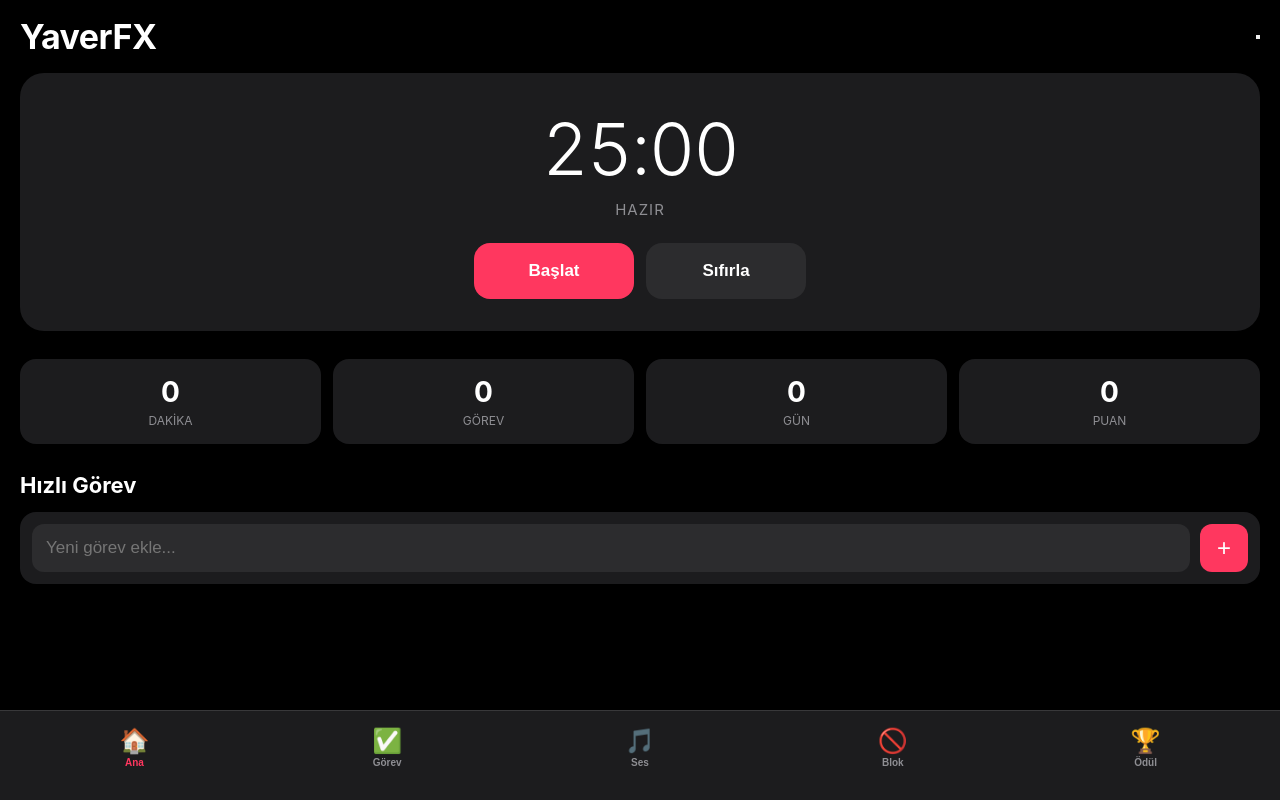
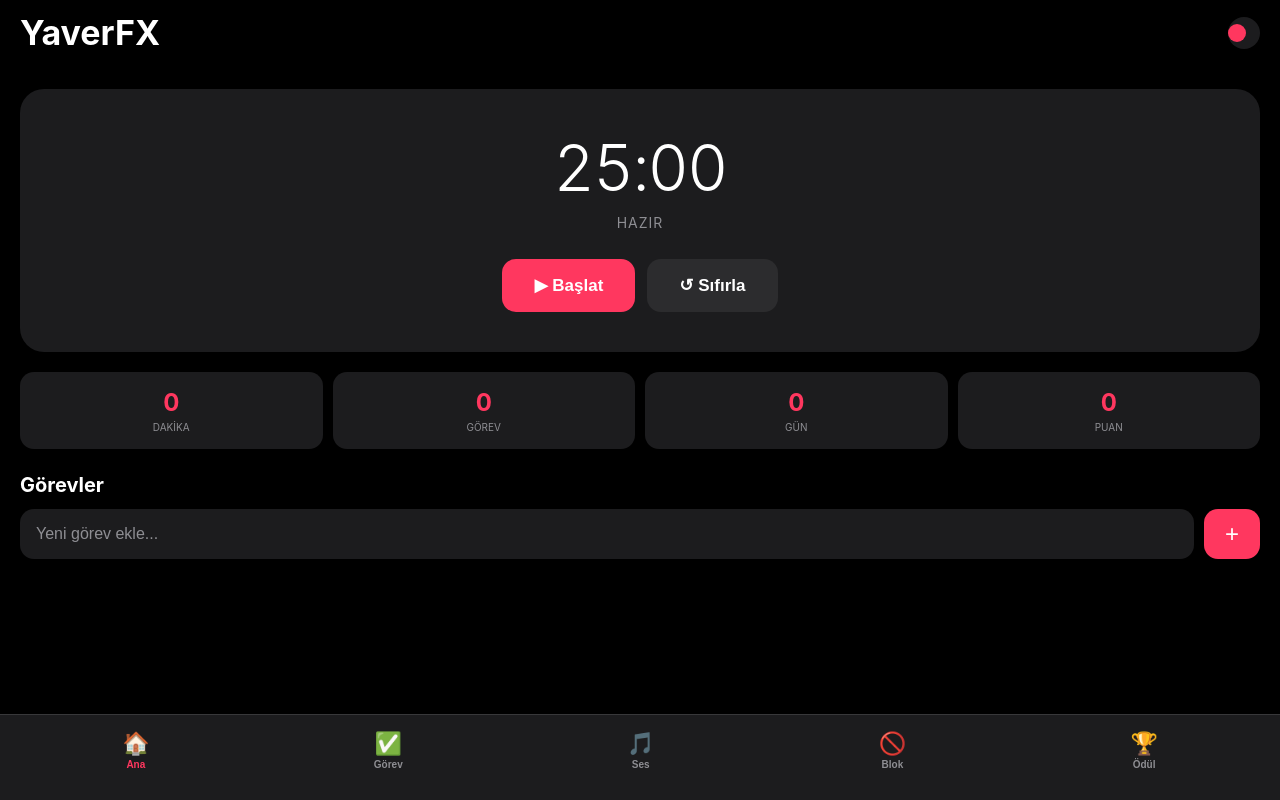
Before and after one commit to Erxpria1/YaverFX, a Next.js app: page / in a window 1280 px wide. Built offline with nearby package versions, Linux system fonts and the light colour scheme.

Commit message:
v4.1: Temiz layout - çakışma yok, düzgün spacing

```diff
--- a/app/globals.css
+++ b/app/globals.css
@@ -1,118 +1,118 @@
-/* YaverFX v4.0 - Apple Native Style */
+/* YaverFX v4.1 - Clean Fixed Layout */
 
 :root {
   --bg: #000000;
   --surface: #1c1c1e;
   --surface-2: #2c2c2e;
   --accent: #ff375f;
+  --accent-light: #ff6b8a;
   --text: #ffffff;
   --text-2: #8e8e93;
   --border: #38383a;
   --success: #30d158;
-  --card: #1c1c1e;
-  --card-radius: 20px;
 }
-
-[data-theme="cyber"] { --accent: #64d2ff; }
-[data-theme="hacker"] { --accent: #30d158; }
-[data-theme="game"] { --accent: #ff9f0a; }
-[data-theme="minimal"] { --accent: #0a84ff; }
 
 * { box-sizing: border-box; margin: 0; padding: 0; -webkit-tap-highlight-color: transparent; }
 html, body { height: 100%; overflow: hidden; background: var(--bg); color: var(--text); font-family: -apple-system, SF Pro Display, system-ui, sans-serif; }
 
+/* App Container */
 .app { height: 100dvh; height: -webkit-fill-available; display: flex; flex-direction: column; background: var(--bg); overflow: hidden; }
 
 /* Header */
-.header { padding: max(16px, env(safe-area-inset-top)) 20px 16px; display: flex; justify-content: space-between; align-items: center; }
-.header-title { font-size: 34px; font-weight: 700; letter-spacing: -0.5px; }
-.header-right { display: flex; gap: 8px; }
+.header { padding: max(12px, env(safe-area-inset-top)) 20px 16px; display: flex; justify-content: space-between; align-items: center; flex-shrink: 0; }
+.header h1 { font-size: 34px; font-weight: 700; }
+.header-right { display: flex; gap: 10px; }
 .icon-btn { width: 36px; height: 36px; border-radius: 10px; border: none; background: var(--surface); color: var(--text); font-size: 16px; cursor: pointer; }
 
-/* Main */
-.main { flex: 1; overflow-y: auto; padding: 0 20px 120px; -webkit-overflow-scrolling: touch; }
+/* Main Content */
+.main { flex: 1; overflow-y: auto; padding: 20px; padding-bottom: 100px; -webkit-overflow-scrolling: touch; }
 .main::-webkit-scrollbar { display: none; }
 
+/* Timer Card */
+.timer-card { background: var(--surface); border-radius: 24px; padding: 40px 24px; text-align: center; margin-bottom: 20px; }
+.timer-display { font-size: 64px; font-weight: 300; letter-spacing: -2px; font-variant-numeric: tabular-nums; }
+.timer-status { font-size: 14px; color: var(--text-2); text-transform: uppercase; letter-spacing: 1px; margin-top: 8px; }
+.timer-actions { display: flex; gap: 12px; justify-content: center; margin-top: 28px; }
+.timer-btn { padding: 16px 32px; border-radius: 14px; border: none; font-size: 17px; font-weight: 600; cursor: pointer; }
+.timer-btn.start { background: var(--accent); color: #fff; }
+.timer-btn.reset { background: var(--surface-2); color: var(--text); }
+
+/* Stats */
+.stats-grid { display: grid; grid-template-columns: repeat(4, 1fr); gap: 10px; margin-bottom: 24px; }
+.stat-box { background: var(--surface); border-radius: 14px; padding: 16px 8px; text-align: center; }
+.stat-num { font-size: 24px; font-weight: 700; color: var(--accent); }
+.stat-lbl { font-size: 10px; color: var(--text-2); text-transform: uppercase; margin-top: 4px; }
+
 /* Section */
-.section { margin-bottom: 28px; }
-.section-header { display: flex; justify-content: space-between; align-items: center; margin-bottom: 14px; }
-.section-title { font-size: 22px; font-weight: 700; }
-.section-more { font-size: 15px; color: var(--accent); }
+.sect { margin-bottom: 20px; }
+.sect-head { display: flex; justify-content: space-between; align-items: center; margin-bottom: 12px; }
+.sect-title { font-size: 20px; font-weight: 700; }
 
-/* Timer Hero */
-.timer-hero { background: var(--surface); border-radius: 24px; padding: 32px 24px; margin-bottom: 24px; text-align: center; }
-.timer-time { font-size: 72px; font-weight: 300; letter-spacing: -2px; font-variant-numeric: tabular-nums; }
-.timer-label { font-size: 15px; color: var(--text-2); text-transform: uppercase; letter-spacing: 1px; margin-top: 8px; }
-.timer-btns { display: flex; gap: 12px; margin-top: 24px; justify-content: center; }
-.timer-btn { flex: 1; max-width: 160px; padding: 18px; border-radius: 16px; border: none; font-size: 17px; font-weight: 600; cursor: pointer; }
-.timer-btn.primary { background: var(--accent); color: #fff; }
-.timer-btn.secondary { background: var(--surface-2); color: var(--text); }
-
-/* Stats Row */
-.stats-row { display: flex; gap: 12px; margin-bottom: 24px; }
-.stat-card { flex: 1; background: var(--surface); border-radius: 16px; padding: 16px; text-align: center; }
-.stat-value { font-size: 28px; font-weight: 700; }
-.stat-label { font-size: 12px; color: var(--text-2); text-transform: uppercase; margin-top: 4px; }
+/* Task Input */
+.task-add-box { display: flex; gap: 10px; margin-bottom: 12px; }
+.task-add-input { flex: 1; padding: 16px; background: var(--surface); border: none; border-radius: 14px; color: var(--text); font-size: 16px; }
+.task-add-input::placeholder { color: var(--text-2); }
+.task-add-btn { width: 56px; background: var(--accent); border: none; border-radius: 14px; color: #fff; font-size: 24px; cursor: pointer; }
 
 /* Task List */
-.task-card { background: var(--surface); border-radius: 16px; padding: 4px; margin-bottom: 12px; }
-.task-item { display: flex; align-items: center; gap: 14px; padding: 14px; }
-.task-check { width: 24px; height: 24px; border-radius: 8px; border: 2px solid var(--border); background: transparent; }
-.task-check.checked { background: var(--accent); border-color: var(--accent); }
-.task-text { flex: 1; font-size: 17px; }
-.task-text.done { color: var(--text-2); text-decoration: line-through; }
-.task-input-row { display: flex; gap: 10px; padding: 8px; }
-.task-input { flex: 1; padding: 14px; background: var(--surface-2); border: none; border-radius: 12px; color: var(--text); font-size: 17px; }
-.task-add { width: 48px; background: var(--accent); border: none; border-radius: 12px; color: #fff; font-size: 24px; }
+.task-items { display: flex; flex-direction: column; gap: 8px; }
+.task-row { display: flex; align-items: center; gap: 12px; padding: 14px; background: var(--surface); border-radius: 12px; }
+.task-check { width: 22px; height: 22px; border-radius: 6px; border: 2px solid var(--border); background: transparent; }
+.task-check.on { background: var(--accent); border-color: var(--accent); }
+.task-name { flex: 1; font-size: 16px; }
+.task-name.done { text-decoration: line-through; color: var(--text-2); }
 
-/* Sound Card */
-.sound-card { background: var(--surface); border-radius: 16px; padding: 16px; margin-bottom: 12px; display: flex; align-items: center; gap: 16px; }
-.sound-icon { width: 44px; height: 44px; border-radius: 12px; background: var(--surface-2); display: flex; align-items: center; justify-content: center; font-size: 20px; }
-.sound-icon.active { background: var(--accent); }
-.sound-info { flex: 1; }
-.sound-name { font-size: 17px; font-weight: 600; margin-bottom: 8px; }
-.sound-bar { height: 6px; background: var(--surface-2); border-radius: 3px; overflow: hidden; }
-.sound-fill { height: 100%; background: var(--accent); width: 50%; }
+/* Sound Item */
+.sound-row { display: flex; align-items: center; gap: 14px; padding: 16px; background: var(--surface); border-radius: 14px; margin-bottom: 10px; }
+.sound-toggle { width: 44px; height: 44px; border-radius: 12px; border: none; background: var(--surface-2); font-size: 18px; cursor: pointer; }
+.sound-toggle.on { background: var(--accent); color: #fff; }
+.sound-details { flex: 1; }
+.sound-title { font-size: 16px; font-weight: 600; margin-bottom: 8px; }
+.sound-vol { width: 100%; height: 6px; background: var(--surface-2); border-radius: 3px; }
+.sound-vol-fill { height: 100%; background: var(--accent); width: 50%; border-radius: 3px; }
 
 /* Blocker */
-.blocker-card { background: var(--surface); border-radius: 16px; padding: 16px; margin-bottom: 12px; }
-.blocker-header { display: flex; justify-content: space-between; align-items: center; margin-bottom: 12px; }
+.blocker-on { display: flex; justify-content: space-between; align-items: center; padding: 16px; background: var(--surface); border-radius: 14px; margin-bottom: 14px; }
 .blocker-title { font-size: 17px; font-weight: 600; }
-.blocker-toggle { padding: 8px 16px; border-radius: 20px; background: var(--surface-2); color: var(--text); border: none; font-size: 14px; font-weight: 600; }
-.blocker-toggle.on { background: var(--accent); color: #fff; }
-.blocker-input { display: flex; gap: 8px; }
-.blocker-input input { flex: 1; padding: 14px; background: var(--surface-2); border: none; border-radius: 12px; color: var(--text); font-size: 15px; }
-.blocker-input button { width: 44px; background: var(--accent); border: none; border-radius: 12px; color: #fff; font-size: 20px; }
+.blocker-switch { padding: 8px 16px; border-radius: 20px; border: none; background: var(--surface-2); color: var(--text); font-size: 14px; font-weight: 600; cursor: pointer; }
+.blocker-switch.on { background: var(--accent); color: #fff; }
+.blocker-input { display: flex; gap: 10px; }
+.blocker-field { flex: 1; padding: 14px; background: var(--surface); border: none; border-radius: 12px; color: var(--text); font-size: 15px; }
+.blocker-add { width: 48px; background: var(--accent); border: none; border-radius: 12px; color: #fff; font-size: 20px; cursor: pointer; }
 
 /* Rewards */
-.reward-card { background: var(--surface); border-radius: 20px; padding: 24px; margin-bottom: 16px; }
-.reward-header { display: flex; justify-content: space-between; align-items: flex-start; margin-bottom: 20px; }
-.reward-level { font-size: 34px; font-weight: 800; }
-.reward-sub { font-size: 14px; color: var(--text-2); }
-.reward-points { text-align: right; }
-.reward-points-val { font-size: 34px; font-weight: 800; color: var(--accent); }
-.reward-points-label { font-size: 12px; color: var(--text-2); }
-.reward-bar { height: 8px; background: var(--surface-2); border-radius: 4px; margin-bottom: 20px; overflow: hidden; }
-.reward-fill { height: 100%; background: var(--accent); width: 35%; border-radius: 4px; }
+.reward-box { background: var(--surface); border-radius: 18px; padding: 24px; }
+.reward-top { display: flex; justify-content: space-between; margin-bottom: 20px; }
+.reward-lvl { font-size: 32px; font-weight: 800; }
+.reward-lbl { font-size: 13px; color: var(--text-2); display: block; margin-top: 4px; }
+.reward-pts { text-align: right; }
+.reward-val { font-size: 32px; font-weight: 800; color: var(--accent); }
+.reward-sub { font-size: 12px; color: var(--text-2); }
+.reward-bar { height: 8px; background: var(--surface-2); border-radius: 4px; margin-bottom: 20px; }
+.reward-fill { height: 100%; background: var(--accent); width: 40%; border-radius: 4px; }
 .reward-stats { display: flex; justify-content: space-around; }
 .reward-stat { text-align: center; }
-.reward-stat-icon { font-size: 28px; }
-.reward-stat-val { font-size: 20px; font-weight: 700; margin-top: 4px; }
-.reward-stat-label { font-size: 12px; color: var(--text-2); }
+.reward-icon { font-size: 28px; }
+.reward-num { font-size: 20px; font-weight: 700; margin-top: 4px; }
+.reward-label { font-size: 11px; color: var(--text-2); }
 
 /* Tab Bar */
-.tabbar { position: fixed; bottom: 0; left: 0; right: 0; display: flex; justify-content: space-around; padding: 8px 8px max(24px, env(safe-area-inset-bottom)); background: var(--surface); border-top: 1px solid var(--border); }
-.tab { display: flex; flex-direction: column; align-items: center; gap: 2px; background: none; border: none; color: var(--text-2); cursor: pointer; padding: 8px 16px; }
+.tabbar { position: fixed; bottom: 0; left: 0; right: 0; display: flex; justify-content: space-around; padding: 10px 10px max(24px, env(safe-area-inset-bottom)); background: var(--surface); border-top: 1px solid var(--border); }
+.tab { display: flex; flex-direction: column; align-items: center; gap: 2px; background: none; border: none; color: var(--text-2); cursor: pointer; padding: 6px 16px; border-radius: 10px; }
 .tab.active { color: var(--accent); }
-.tab-icon { font-size: 24px; }
-.tab-label { font-size: 10px; font-weight: 600; }
+.tab:active { transform: scale(0.95); }
+.tab-icon { font-size: 22px; }
+.tab-lbl { font-size: 10px; font-weight: 600; }
 
 /* Theme */
-.theme-sheet { position: fixed; inset: 0; background: rgba(0,0,0,0.5); display: flex; align-items: flex-end; justify-content: center; z-index: 9999; }
-.theme-box { width: 100%; max-width: 400px; background: var(--surface); border-radius: 20px 20px 0 0; padding: 24px; }
-.theme-grid { display: flex; gap: 12px; justify-content: center; margin-bottom: 16px; }
-.theme-opt { width: 48px; height: 48px; border-radius: 50%; border: 2px solid var(--border); background: var(--surface-2); }
+.theme-btn { width: 32px; height: 32px; border-radius: 50%; border: none; background: var(--surface); cursor: pointer; }
+.theme-dot { width: 18px; height: 18px; border-radius: 50%; display: block; }
+.theme-overlay { position: fixed; inset: 0; background: rgba(0,0,0,0.6); display: flex; align-items: flex-end; justify-content: center; z-index: 9999; }
+.theme-panel { width: 100%; max-width: 400px; background: var(--surface); border-radius: 20px 20px 0 0; padding: 24px; }
+.theme-handle { width: 36px; height: 4px; background: var(--border); border-radius: 2px; margin: 0 auto 20px; }
+.theme-opts { display: flex; gap: 12px; justify-content: center; margin-bottom: 16px; }
+.theme-opt { width: 44px; height: 44px; border-radius: 50%; border: 2px solid var(--border); background: var(--surface-2); }
 .theme-opt.active { border-color: var(--accent); }
-.theme-close { width: 100%; padding: 16px; background: var(--surface-2); border: none; border-radius: 14px; color: var(--text); font-size: 17px; font-weight: 600; }
+.theme-done { width: 100%; padding: 16px; background: var(--surface-2); border: none; border-radius: 14px; color: var(--text); font-size: 16px; font-weight: 600; cursor: pointer; }
 
 @supports (-webkit-touch-callout: none) { .app { height: -webkit-fill-available; } }
--- a/app/page.tsx
+++ b/app/page.tsx
@@ -18,46 +18,37 @@ const TABS = [
   { id: "rewards", icon: "🏆", label: "Ödül" },
 ] as const;
 
-interface Stats { focusTime: number; tasksDone: number; streak: number; points: number; }
-const EMPTY = { focusTime: 0, tasksDone: 0, streak: 0, points: 0 };
-
 export default function Home() {
   const [page, setPage] = useState<Page>("home");
-  const [stats, setStats] = useState<Stats>(EMPTY);
 
-  useEffect(() => {
-    const s = localStorage.getItem("yaverfx-stats");
-    if (s) setStats({ ...EMPTY, ...JSON.parse(s) });
-    const listener = () => {
-      const x = localStorage.getItem("yaverfx-stats");
-      if (x) setStats({ ...EMPTY, ...JSON.parse(x) });
-    };
-    window.addEventListener("yaverfx-stats-update", listener);
-    return () => window.removeEventListener("yaverfx-stats-update", listener);
-  }, []);
+  const renderPage = () => {
+    switch (page) {
+      case "home": return <HomeContent />;
+      case "tasks": return <TaskList />;
+      case "sounds": return <AmbientSounds />;
+      case "blocker": return <SiteBlocker />;
+      case "rewards": return <RewardSystem />;
+    }
+  };
 
   return (
     <div className="app">
       <header className="header">
-        <h1 className="header-title">YaverFX</h1>
+        <h1>YaverFX</h1>
         <div className="header-right">
           <ThemeSelector />
         </div>
       </header>
 
       <main className="main">
-        {page === "home" && <HomePage stats={stats} />}
-        {page === "tasks" && <TaskList />}
-        {page === "sounds" && <AmbientSounds />}
-        {page === "blocker" && <SiteBlocker />}
-        {page === "rewards" && <RewardSystem />}
+        {renderPage()}
       </main>
 
       <nav className="tabbar">
-        {TABS.map(t => (
-          <button key={t.id} className={`tab ${page === t.id ? "active" : ""}`} onClick={() => setPage(t.id as Page)}>
-            <span className="tab-icon">{t.icon}</span>
-            <span className="tab-label">{t.label}</span>
+        {TABS.map(tab => (
+          <button key={tab.id} className={`tab ${page === tab.id ? "active" : ""}`} onClick={() => setPage(tab.id as Page)}>
+            <span className="tab-icon">{tab.icon}</span>
+            <span className="tab-lbl">{tab.label}</span>
           </button>
         ))}
       </nav>
@@ -65,50 +56,33 @@ export default function Home() {
   );
 }
 
-function HomePage({ stats }: { stats: Stats }) {
+function HomeContent() {
   return (
     <div>
-      <div className="section">
-        <div className="timer-hero">
-          <div className="timer-time">25:00</div>
-          <div className="timer-label">Hazır</div>
-          <div className="timer-btns">
-            <button className="timer-btn primary">Başlat</button>
-            <button className="timer-btn secondary">Sıfırla</button>
-          </div>
+      {/* Timer */}
+      <div className="timer-card">
+        <div className="timer-display">25:00</div>
+        <div className="timer-status">Hazır</div>
+        <div className="timer-actions">
+          <button className="timer-btn start">▶ Başlat</button>
+          <button className="timer-btn reset">↺ Sıfırla</button>
         </div>
       </div>
 
-      <div className="section">
-        <div className="stats-row">
-          <div className="stat-card">
-            <div className="stat-value">{stats.focusTime}</div>
-            <div className="stat-label">Dakika</div>
-          </div>
-          <div className="stat-card">
-            <div className="stat-value">{stats.tasksDone}</div>
-            <div className="stat-label">Görev</div>
-          </div>
-          <div className="stat-card">
-            <div className="stat-value">{stats.streak}</div>
-            <div className="stat-label">Gün</div>
-          </div>
-          <div className="stat-card">
-            <div className="stat-value">{stats.points}</div>
-            <div className="stat-label">Puan</div>
-          </div>
-        </div>
+      {/* Stats */}
+      <div className="stats-grid">
+        <div className="stat-box"><div className="stat-num">0</div><div className="stat-lbl">Dakika</div></div>
+        <div className="stat-box"><div className="stat-num">0</div><div className="stat-lbl">Görev</div></div>
+        <div className="stat-box"><div className="stat-num">0</div><div className="stat-lbl">Gün</div></div>
+        <div className="stat-box"><div className="stat-num">0</div><div className="stat-lbl">Puan</div></div>
       </div>
 
-      <div className="section">
-        <div className="section-header">
-          <span className="section-title">Hızlı Görev</span>
-        </div>
-        <div className="task-card">
-          <div className="task-input-row">
-            <input className="task-input" placeholder="Yeni görev ekle..." />
-            <button className="task-add">+</button>
-          </div>
+      {/* Quick Task */}
+      <div className="sect">
+        <div className="sect-head"><span className="sect-title">Görevler</span></div>
+        <div className="task-add-box">
+          <input className="task-add-input" placeholder="Yeni görev ekle..." />
+          <button className="task-add-btn">+</button>
         </div>
       </div>
     </div>
```
